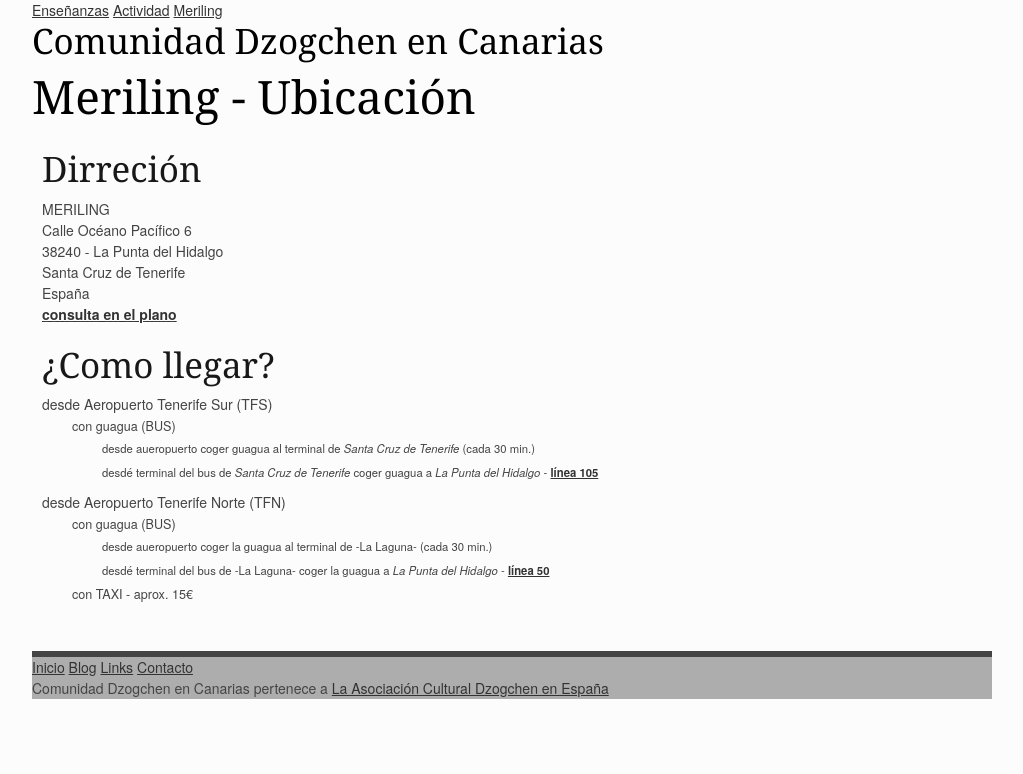
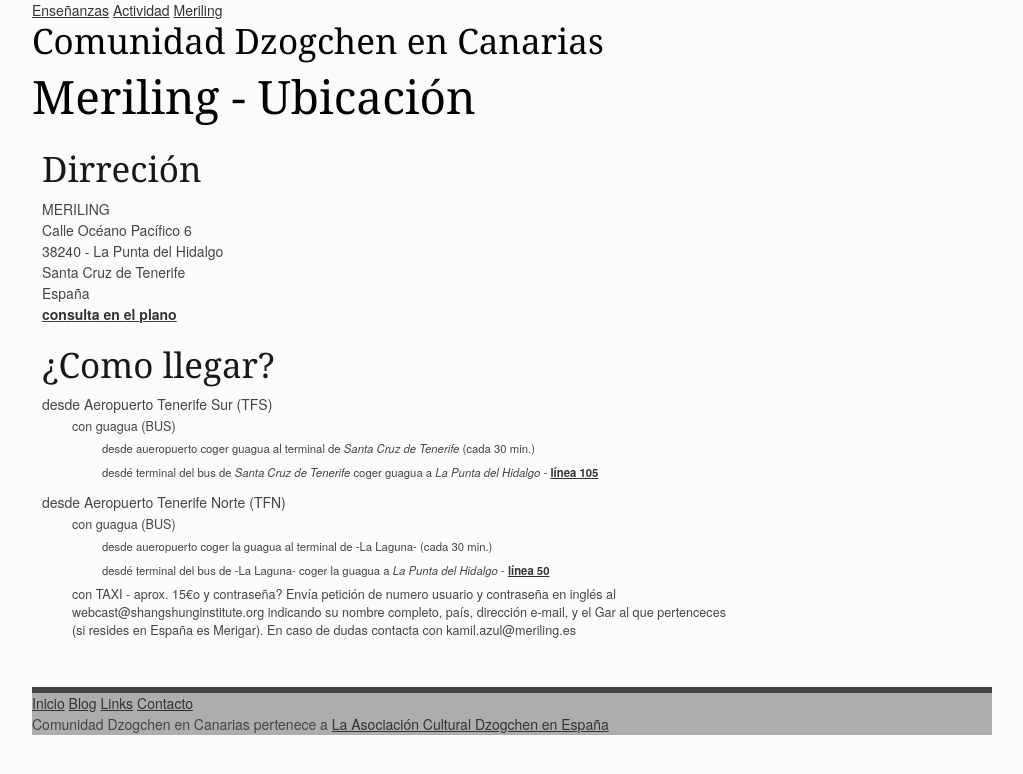
Before and after one commit to k1000/meriling, a Jekyll site: the page built from amarillo/ling.md, in a window 1280 px wide. Shown: the top 774 px of the page, without its empty margins (128-1151 px from the left). Built offline with Jekyll 4.4.1, drawn with Linux system fonts in a browser that asks for light colours; nearby versions of some CDN libraries; some web fonts are replaced; comment, search, counter and statistics services are not loaded.

Commit message:
Update amarillo/ling.md

```diff
--- a/amarillo/ling.md
+++ b/amarillo/ling.md
@@ -9,6 +9,7 @@
 ---
 Dirreción
 -------------
+
     MERILING
     Calle Océano Pacífico 6
     38240 - La Punta del Hidalgo
@@ -19,13 +20,14 @@
 
 ¿Como llegar?
 -------------
-- desde Aeropuerto Tenerife Sur (TFS)
-    - con guagua (BUS)
-        - desde aueropuerto coger guagua al terminal de *Santa Cruz de Tenerife* (cada 30 min.)
-        - desdé terminal del bus de *Santa Cruz de Tenerife* coger guagua a *La Punta del Hidalgo* - [línea 105](http://www.titsa.com/index.php?accion=linea&IdLinea=105)
+* desde Aeropuerto Tenerife Sur (TFS)
+    * con guagua (BUS)
+        * desde aueropuerto coger guagua al terminal de *Santa Cruz de Tenerife* (cada 30 min.)
+        * desdé terminal del bus de *Santa Cruz de Tenerife* coger guagua a *La Punta del Hidalgo* - [línea 105](http://www.titsa.com/index.php?accion=linea&IdLinea=105)
 
-- desde Aeropuerto Tenerife Norte (TFN)
-    - con guagua (BUS)
-        - desde aueropuerto coger la guagua al terminal de -La Laguna- (cada 30 min.)
-        - desdé terminal del bus de -La Laguna- coger la guagua a *La Punta del Hidalgo* - [línea 50](http://www.titsa.com/index.php?accion=linea&IdLinea=50)
-    - con TAXI - aprox. 15€
+* desde Aeropuerto Tenerife Norte (TFN)
+    * con guagua (BUS)
+        * desde aueropuerto coger la guagua al terminal de -La Laguna- (cada 30 min.)
+        * desdé terminal del bus de -La Laguna- coger la guagua a *La Punta del Hidalgo* - [línea 50](http://www.titsa.com/index.php?accion=linea&IdLinea=50)
+    * con TAXI - aprox. 15€o y contraseña?
+    Envía petición de numero usuario y contraseña en inglés al webcast@shangshunginstitute.org indicando su nombre completo, país, dirección e-mail, y el Gar al que pertenceces (si resides en España es Merigar). En caso de dudas contacta con kamil.azul@meriling.es
```
